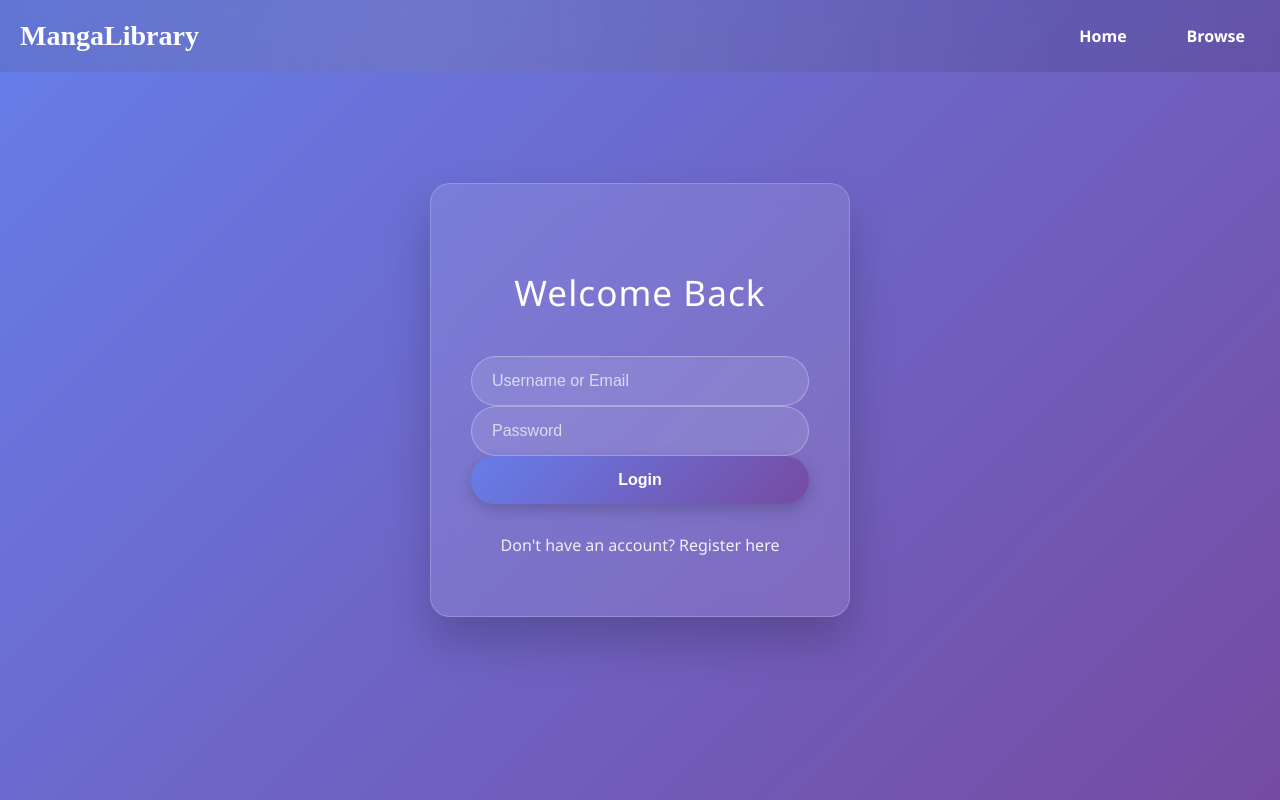
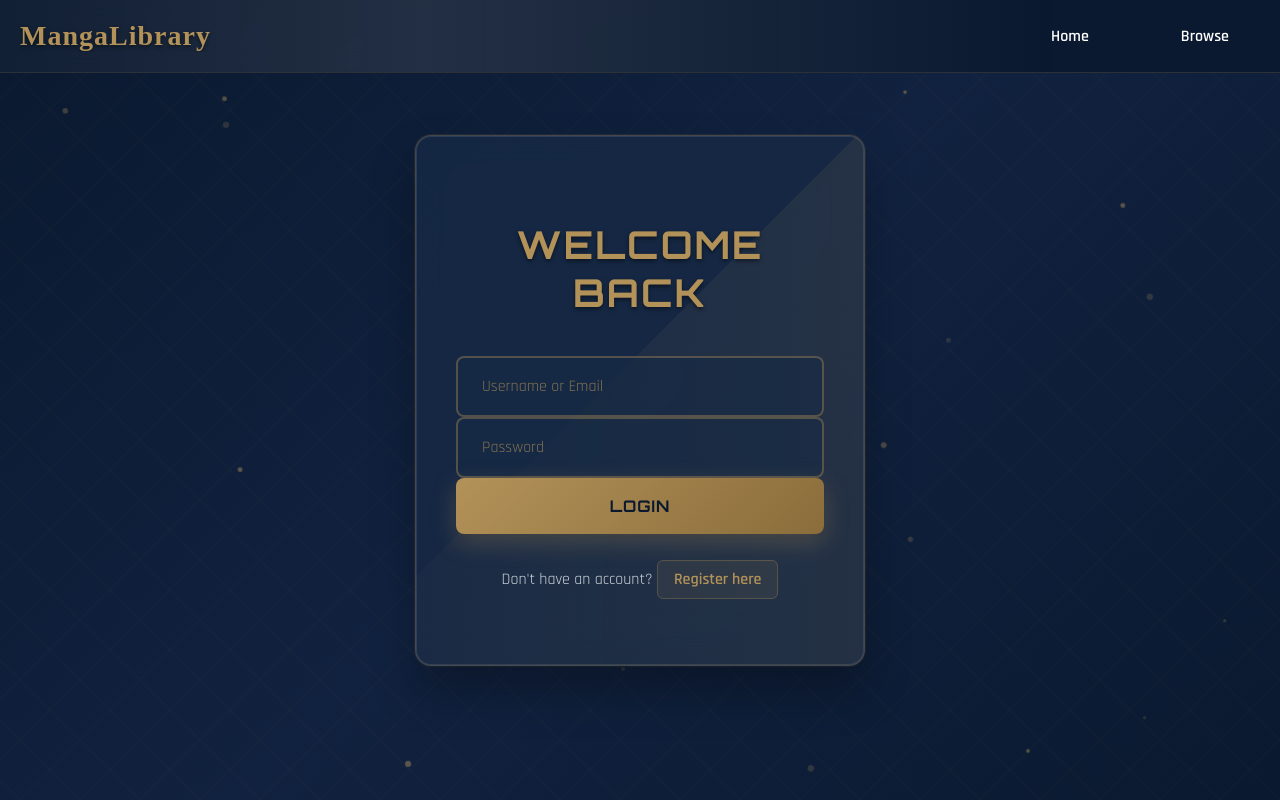
Before and after one commit to jesus-justin/Manga-Status-Site, a PHP site: page /login_fixed.php in a window 1280 px wide. Run offline with PHP 8.4, Linux system fonts and the light colour scheme.

Commit message:
login improved

```diff
--- a/login_fixed.php
+++ b/login_fixed.php
@@ -24,6 +24,7 @@ if ($_SERVER['REQUEST_METHOD'] === 'POST') {
     <title>Login - Manga Library</title>
     <link rel="stylesheet" href="style.css">
     <link rel="stylesheet" href="home.css">
+    <link href="https://fonts.googleapis.com/css2?family=Orbitron:wght@400;700&family=Rajdhani:wght@400;600&display=swap" rel="stylesheet">
     <style>
         * {
             margin: 0;
@@ -32,26 +33,73 @@ if ($_SERVER['REQUEST_METHOD'] === 'POST') {
         }
 
         body {
-            font-family: 'Segoe UI', Tahoma, Geneva, Verdana, sans-serif;
-            background: linear-gradient(135deg, #667eea 0%, #764ba2 100%);
+            font-family: 'Rajdhani', 'Segoe UI', Tahoma, Geneva, Verdana, sans-serif;
+            background: linear-gradient(135deg, #0a192f 0%, #112240 50%, #0a192f 100%);
             min-height: 100vh;
             display: flex;
             align-items: center;
             justify-content: center;
             padding: 20px;
+            position: relative;
+            overflow: hidden;
+        }
+
+        /* Geometric background pattern */
+        body::before {
+            content: '';
+            position: absolute;
+            top: 0;
+            left: 0;
+            right: 0;
+            bottom: 0;
+            background:
+                linear-gradient(45deg, transparent 48%, rgba(179, 146, 89, 0.1) 50%, transparent 52%),
+                linear-gradient(-45deg, transparent 48%, rgba(179, 146, 89, 0.1) 50%, transparent 52%);
+            background-size: 60px 60px;
+            opacity: 0.3;
+            animation: patternMove 20s linear infinite;
+        }
+
+        @keyframes patternMove {
+            0% { background-position: 0 0; }
+            100% { background-position: 60px 60px; }
+        }
+
+        /* Tech particles */
+        .particle {
+            position: absolute;
+            background: rgba(179, 146, 89, 0.6);
+            border-radius: 50%;
+            animation: floatParticle 6s ease-in-out infinite;
+            pointer-events: none;
+        }
+
+        @keyframes floatParticle {
+            0%, 100% {
+                transform: translateY(0px) rotate(0deg) scale(1);
+                opacity: 0.3;
+            }
+            50% {
+                transform: translateY(-20px) rotate(180deg) scale(1.2);
+                opacity: 0.8;
+            }
         }
 
         .auth-container {
             position: relative;
             width: 100%;
-            max-width: 420px;
+            max-width: 450px;
             padding: 60px 40px;
-            background: rgba(255, 255, 255, 0.1);
-            backdrop-filter: blur(10px);
-            border-radius: 20px;
-            border: 1px solid rgba(255, 255, 255, 0.2);
-            box-shadow: 0 25px 45px rgba(0, 0, 0, 0.2);
+            background: rgba(23, 42, 69, 0.8);
+            backdrop-filter: blur(15px);
+            border-radius: 16px;
+            border: 1px solid rgba(179, 146, 89, 0.3);
+            box-shadow:
+                0 25px 45px rgba(0, 0, 0, 0.3),
+                0 0 0 1px rgba(179, 146, 89, 0.1),
+                inset 0 0 0 1px rgba(255, 255, 255, 0.1);
             overflow: hidden;
+            z-index: 2;
         }
 
         .auth-container::before {
@@ -61,12 +109,12 @@ if ($_SERVER['REQUEST_METHOD'] === 'POST') {
             left: -50%;
             width: 200%;
             height: 200%;
-            background: linear-gradient(45deg, transparent, rgba(255, 255, 255, 0.1), transparent);
+            background: linear-gradient(45deg, transparent, rgba(179, 146, 89, 0.1), transparent);
             transform: rotate(45deg);
-            animation: shine 3s linear infinite;
+            animation: metallicShine 4s linear infinite;
         }
 
-        @keyframes shine {
+        @keyframes metallicShine {
             0% {
                 transform: translateX(-100%) translateY(-100%) rotate(45deg);
             }
@@ -78,10 +126,13 @@ if ($_SERVER['REQUEST_METHOD'] === 'POST') {
         .auth-container h2 {
             text-align: center;
             margin-bottom: 40px;
-            color: #fff;
-            font-size: 2.2em;
-            font-weight: 300;
-            letter-spacing: 1px;
+            color: #b39259;
+            font-family: 'Orbitron', sans-serif;
+            font-size: 2.4em;
+            font-weight: 700;
+            letter-spacing: 2px;
+            text-transform: uppercase;
+            text-shadow: 0 2px 4px rgba(0, 0, 0, 0.5);
             position: relative;
             z-index: 1;
         }
@@ -98,88 +149,142 @@ if ($_SERVER['REQUEST_METHOD'] === 'POST') {
 
         .auth-form input {
             width: 100%;
-            padding: 15px 20px;
-            background: rgba(255, 255, 255, 0.1);
-            border: 1px solid rgba(255, 255, 255, 0.3);
-            border-radius: 50px;
-            color: #fff;
+            padding: 18px 24px;
+            background: rgba(23, 42, 69, 0.6);
+            border: 2px solid rgba(179, 146, 89, 0.4);
+            border-radius: 8px;
+            color: #e0e6ed;
             font-size: 16px;
-            transition: all 0.3s ease;
+            font-family: 'Rajdhani', sans-serif;
+            font-weight: 600;
+            transition: all 0.3s cubic-bezier(0.4, 0, 0.2, 1);
             outline: none;
         }
 
-        .auth-form input:focus {
-            background: rgba(255, 255, 255, 0.2);
-            border-color: rgba(255, 255, 255, 0.5);
-            box-shadow: 0 0 15px rgba(255, 255, 255, 0.2);
+        .auth-form input::placeholder {
+            color: rgba(179, 146, 89, 0.7);
+            font-weight: 400;
         }
 
-        .auth-form input::placeholder {
-            color: rgba(255, 255, 255, 0.7);
+        .auth-form input:focus {
+            background: rgba(35, 55, 85, 0.8);
+            border-color: #b39259;
+            box-shadow:
+                0 0 20px rgba(179, 146, 89, 0.3),
+                inset 0 0 10px rgba(179, 146, 89, 0.1);
+            transform: translateY(-2px);
         }
 
         .auth-form button {
             width: 100%;
-            padding: 15px;
-            background: linear-gradient(135deg, #667eea, #764ba2);
-            color: white;
+            padding: 18px;
+            background: linear-gradient(135deg, #b39259 0%, #8a6d3b 100%);
+            color: #0a192f;
             border: none;
-            border-radius: 50px;
+            border-radius: 8px;
+            font-family: 'Orbitron', sans-serif;
             font-size: 16px;
-            font-weight: 600;
+            font-weight: 700;
+            text-transform: uppercase;
+            letter-spacing: 1px;
             cursor: pointer;
-            transition: all 0.3s ease;
-            box-shadow: 0 5px 15px rgba(0, 0, 0, 0.2);
+            transition: all 0.3s cubic-bezier(0.4, 0, 0.2, 1);
+            box-shadow:
+                0 8px 25px rgba(179, 146, 89, 0.3),
+                0 4px 6px rgba(0, 0, 0, 0.1);
+            position: relative;
+            overflow: hidden;
+        }
+
+        .auth-form button::before {
+            content: '';
+            position: absolute;
+            top: 0;
+            left: -100%;
+            width: 100%;
+            height: 100%;
+            background: linear-gradient(90deg, transparent, rgba(255, 255, 255, 0.2), transparent);
+            transition: left 0.5s;
+        }
+
+        .auth-form button:hover::before {
+            left: 100%;
         }
 
         .auth-form button:hover {
-            transform: translateY(-2px);
-            box-shadow: 0 8px 25px rgba(0, 0, 0, 0.3);
+            transform: translateY(-3px);
+            box-shadow:
+                0 12px 35px rgba(179, 146, 89, 0.4),
+                0 6px 8px rgba(0, 0, 0, 0.15);
+            background: linear-gradient(135deg, #c8a97e 0%, #9c7c4c 100%);
         }
 
         .auth-form button:active {
             transform: translateY(0);
+            box-shadow:
+                0 4px 15px rgba(179, 146, 89, 0.3),
+                0 2px 4px rgba(0, 0, 0, 0.1);
         }
 
         .auth-links {
             text-align: center;
-            margin-top: 30px;
+            margin-top: 35px;
             position: relative;
             z-index: 1;
         }
 
+        .auth-links p {
+            color: rgba(224, 230, 237, 0.9);
+            font-family: 'Rajdhani', sans-serif;
+            font-weight: 500;
+            margin-bottom: 15px;
+        }
+
         .auth-links a {
-            color: rgba(255, 255, 255, 0.9);
+            color: #b39259;
             text-decoration: none;
-            font-weight: 500;
-            transition: color 0.3s ease;
+            font-weight: 600;
+            transition: all 0.3s ease;
+            padding: 8px 16px;
+            border-radius: 6px;
+            border: 1px solid rgba(179, 146, 89, 0.3);
+            background: rgba(179, 146, 89, 0.1);
         }
 
         .auth-links a:hover {
-            color: #fff;
-            text-decoration: underline;
+            color: #0a192f;
+            background: #b39259;
+            border-color: #b39259;
+            transform: translateY(-2px);
+            box-shadow: 0 4px 15px rgba(179, 146, 89, 0.3);
+            text-decoration: none;
         }
 
         .success-message, .error-message {
             text-align: center;
-            margin-bottom: 20px;
-            padding: 15px;
-            border-radius: 50px;
-            font-weight: 500;
+            margin-bottom: 25px;
+            padding: 16px;
+            border-radius: 8px;
+            font-family: 'Rajdhani', sans-serif;
+            font-weight: 600;
             position: relative;
             z-index: 1;
+            backdrop-filter: blur(10px);
+            border: 1px solid;
         }
 
         .success-message {
-            color: #28a745;
-            background: rgba(40, 167, 69, 0.2);
-            border: 1px solid rgba(40, 167, 69, 0.3);
+            color: #b39259;
+            background: rgba(179, 146, 89, 0.15);
+            border-color: rgba(179, 146, 89, 0.3);
+            box-shadow: 0 4px 15px rgba(179, 146, 89, 0.2);
         }
 
         .error-message {
             color: #ff6b6b;
-            background: rgba(255, 107, 107, 0.2);
-            border: 1px solid rgba(255, 107, 107, 0.3);
+            background: rgba(255, 107, 107, 0.15);
+            border-color: rgba(255, 107, 107, 0.3);
+            box-shadow: 0 4px 15px rgba(255, 107, 107, 0.2);
         }
 
         nav {
@@ -188,17 +293,22 @@ if ($_SERVER['REQUEST_METHOD'] === 'POST') {
             left: 0;
             right: 0;
             padding: 20px;
-            background: rgba(0, 0, 0, 0.1);
+            background: rgba(10, 25, 47, 0.9);
             backdrop-filter: blur(10px);
             display: flex;
             justify-content: space-between;
             align-items: center;
+            border-bottom: 1px solid rgba(179, 146, 89, 0.2);
+            z-index: 3;
         }
 
         .logo {
-            color: #fff;
-            font-size: 1.5em;
-            font-weight: 600;
+            color: #b39259;
+            font-family: 'Orbitron', sans-serif;
+            font-size: 1.6em;
+            font-weight: 700;
+            letter-spacing: 1px;
+            text-shadow: 0 2px 4px rgba(0, 0, 0, 0.5);
         }
 
         nav ul {
@@ -208,13 +318,19 @@ if ($_SERVER['REQUEST_METHOD'] === 'POST') {
         }
 
         nav a {
-            color: rgba(255, 255, 255, 0.8);
+            color: rgba(224, 230, 237, 0.9);
             text-decoration: none;
-            transition: color 0.3s ease;
+            font-family: 'Rajdhani', sans-serif;
+            font-weight: 600;
+            transition: all 0.3s ease;
+            padding: 8px 16px;
+            border-radius: 6px;
         }
 
         nav a:hover {
-            color: #fff;
+            color: #b39259;
+            background: rgba(179, 146, 89, 0.1);
+            transform: translateY(-2px);
         }
 
         @media (max-width: 480px) {
@@ -259,5 +375,42 @@ if ($_SERVER['REQUEST_METHOD'] === 'POST') {
             <p>Don't have an account? <a href="register.php">Register here</a></p>
         </div>
     </div>
+
+    <script>
+        // Create tech particles effect
+        function createParticles() {
+            const particlesContainer = document.createElement('div');
+            particlesContainer.style.position = 'absolute';
+            particlesContainer.style.top = '0';
+            particlesContainer.style.left = '0';
+            particlesContainer.style.width = '100%';
+            particlesContainer.style.height = '100%';
+            particlesContainer.style.pointerEvents = 'none';
+            particlesContainer.style.zIndex = '1';
+            document.body.appendChild(particlesContainer);
+
+            for (let i = 0; i < 20; i++) {
+                const particle = document.createElement('div');
+                particle.className = 'particle';
+
+                // Random size between 2-6px
+                const size = Math.random() * 4 + 2;
+                particle.style.width = `${size}px`;
+                particle.style.height = `${size}px`;
+
+                // Random position
+                particle.style.left = `${Math.random() * 100}%`;
+                particle.style.top = `${Math.random() * 100}%`;
+
+                // Random animation delay
+                particle.style.animationDelay = `${Math.random() * 6}s`;
+
+                particlesContainer.appendChild(particle);
+            }
+        }
+
+        // Initialize particles when page loads
+        document.addEventListener('DOMContentLoaded', createParticles);
+    </script>
 </body>
 </html>
```
